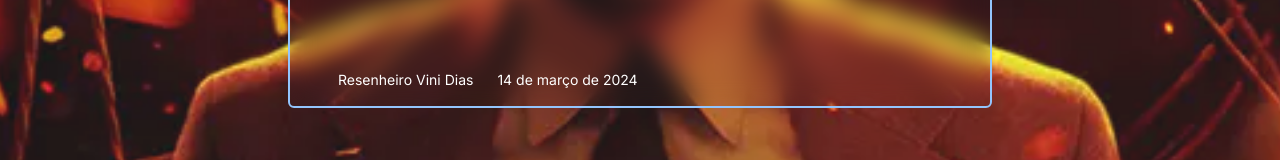
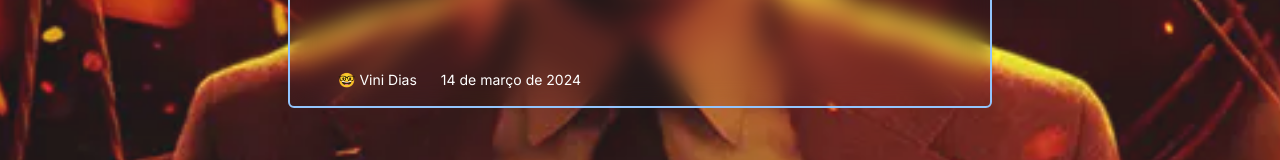
Before and after one commit to vinnidias/resenha-nerd, a Next.js app in the folder resenha-nerd/front-end/: page / in a window 1280 px wide. Shown: the part 556-716 px from the top of the page. Built offline with nearby package versions, Linux system fonts and the light colour scheme.

Commit message:
emoji nerd

```diff
--- a/resenha-nerd/front-end/src/components/MainPostCard/index.tsx
+++ b/resenha-nerd/front-end/src/components/MainPostCard/index.tsx
@@ -48,7 +48,7 @@ export default function MainPostCard(props: IProps) {
         <p className="text-white xl:w-[70%] w-full text-sm z-10">{subtitle}</p>
         {/* <p className="text-white z-10">{post}</p> */}
         <div className="flex absolute bottom-0 mb-4 gap-6 text-white text-sm">
-          <p>Resenheiro {author}</p>
+          <p>🤓 {author}</p>
           <p>{toLocaleDate}</p>
         </div>
       </div>
```
